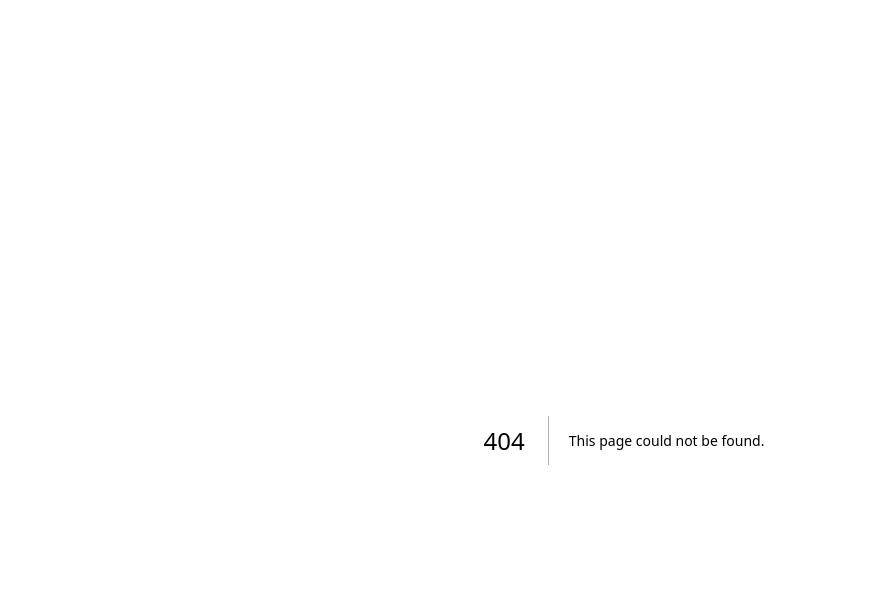
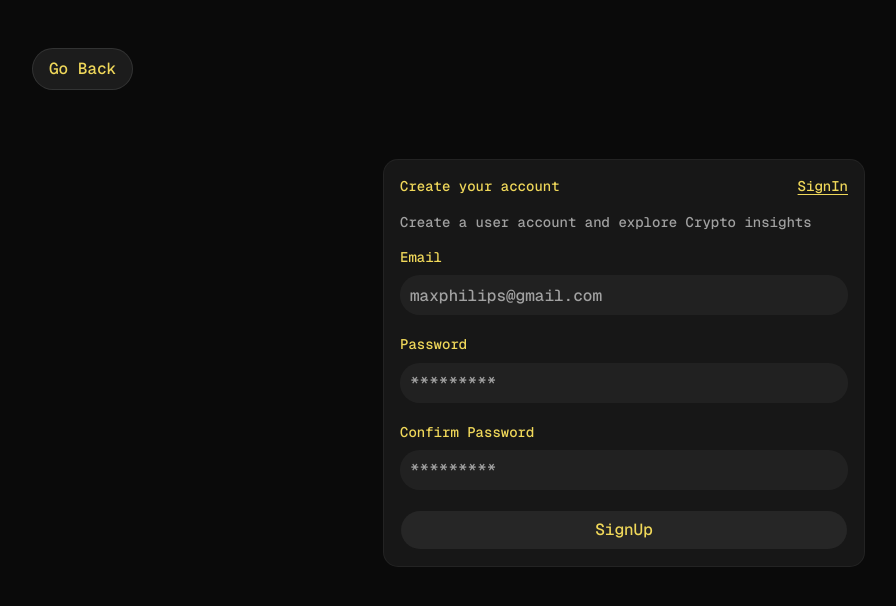
Before and after one commit to maxwelldagadu/cryptogram, a Next.js app: page /signup in a window 1280 px wide. Before the commit this address had no page. Shown: the top 606 px of the page, without its empty margins (16-912 px from the left). Built offline with nearby package versions, Linux system fonts and the light colour scheme.

Commit message:
created signup user schema

```diff
--- /dev/null
+++ b/app/(auth)/signup/page.tsx
@@ -0,0 +1,104 @@
+'use client';
+import {Card,CardContent,CardDescription,CardHeader,} from "@/components/ui/card";
+import {Field,FieldError,FieldGroup,FieldLabel,} from "@/components/ui/field"
+import { Input } from "@/components/ui/input";
+import Link from "next/link";
+import {useForm,Controller} from 'react-hook-form';
+import z from 'zod';
+import { SignUpSchema } from "@/schemas/zodschemas";
+import { zodResolver } from "@hookform/resolvers/zod";
+import { Button } from "@/components/ui/button";
+
+
+
+export default function SignUp() {
+
+
+  // Initializing react hook form
+  const {control,handleSubmit} = useForm({
+    resolver: zodResolver(SignUpSchema),
+    defaultValues: {
+      email: '',
+      password: ''
+    },
+    mode: 'onChange'
+  })
+
+  return (
+    <div className="w-70 md:w-100 lg:w-120 font-mono text-white font-medium mt-30">
+      <Card className="flex flex-col justify-center items-start p-4">
+        <div className="w-full flex justify-between items-center">
+          <CardHeader className="text-nowrap p-0 text-accent-yellow">Create your account</CardHeader>
+          <Link href="/signin" className="underline underline-offset-3 text-accent-yellow">SignIn</Link>
+        </div>
+
+        <CardDescription>Create a user account and explore Crypto insights</CardDescription>
+
+        <CardContent className="w-full px-0">
+          <form>
+            <FieldGroup>
+              <Controller
+                name='email'
+                control={control}
+                render={({field,fieldState}) => (
+                  <Field>
+                    <FieldLabel htmlFor={field.name} className="text-accent-yellow">Email</FieldLabel>
+                    <div className="rounded-3xl w-full">
+                      <Input
+                        placeholder="maxphilips@gmail.com"
+                        id={field.name}
+                        aria-invalid={fieldState.invalid}
+                        {...field}
+                        className="appInput rounded-3xl"
+                      />
+                    </div>
+                    {fieldState.error && <FieldError className="text-nowrap" errors={[fieldState.error]}/>}
+                  </Field>
+                )}
+              />
+
+              <Controller
+                name='password'
+                control={control}
+                render={({field,fieldState}) => (
+                  <Field data-invalid={fieldState.invalid}>
+                    <FieldLabel htmlFor={field.name} className="text-accent-yellow">Password</FieldLabel>
+                    <Input
+                      placeholder="*********"
+                      id={field.name}
+                      aria-invalid={fieldState.invalid}
+                      {...field}
+                      className="appInput"
+                    />
+                    {fieldState.error && <FieldError className="text-nowrap" errors={[fieldState.error]}/>}
+                  </Field>
+                )}
+              />
+
+              <Controller
+                name='confirmPassword'
+                control={control}
+                render={({field,fieldState}) => (
+                  <Field data-invalid={fieldState.invalid}>
+                    <FieldLabel htmlFor={field.name} className="text-accent-yellow">Confirm Password</FieldLabel>
+                    <Input
+                      placeholder="*********"
+                      id={field.name}
+                      aria-invalid={fieldState.invalid}
+                      {...field}
+                      className="appInput"
+                    />
+                    {fieldState.error && <FieldError className="text-nowrap" errors={[fieldState.error]}/>}
+                  </Field>
+                )}
+              />
+              <Button className="btn h-7.5 md:h-8 lg:h-10">
+                SignUp
+              </Button>
+            </FieldGroup>
+          </form>
+        </CardContent>
+      </Card>
+    </div>
+  )
+}
--- a/schemas/zodschemas.ts
+++ b/schemas/zodschemas.ts
@@ -4,3 +4,12 @@ export const SignInSchema = z.object({
   email: z.email({message: 'Enter a valid email'}).min(8,{message: 'Check that email is correct'}),
   password: z.string().min(7,{message: 'Must be more than 7 characters'}),
 })
+
+
+export const SignUpSchema = z.object({
+  email: z.email({message: 'Enter a valid email'}).min(8,{message: 'Check that email is correct'}),
+  password: z.string().min(7,{message: 'Must be more than 7 characters'}),
+  confirmPassword: z.string().min(7,{message: 'Must be more than 7 characters'}),
+
+
+})
```
Also changed, not shown: app/(auth)/logout/page.tsx (deleted), app/(auth)/signin/page.tsx (renamed from app/(auth)/login/page.tsx).
